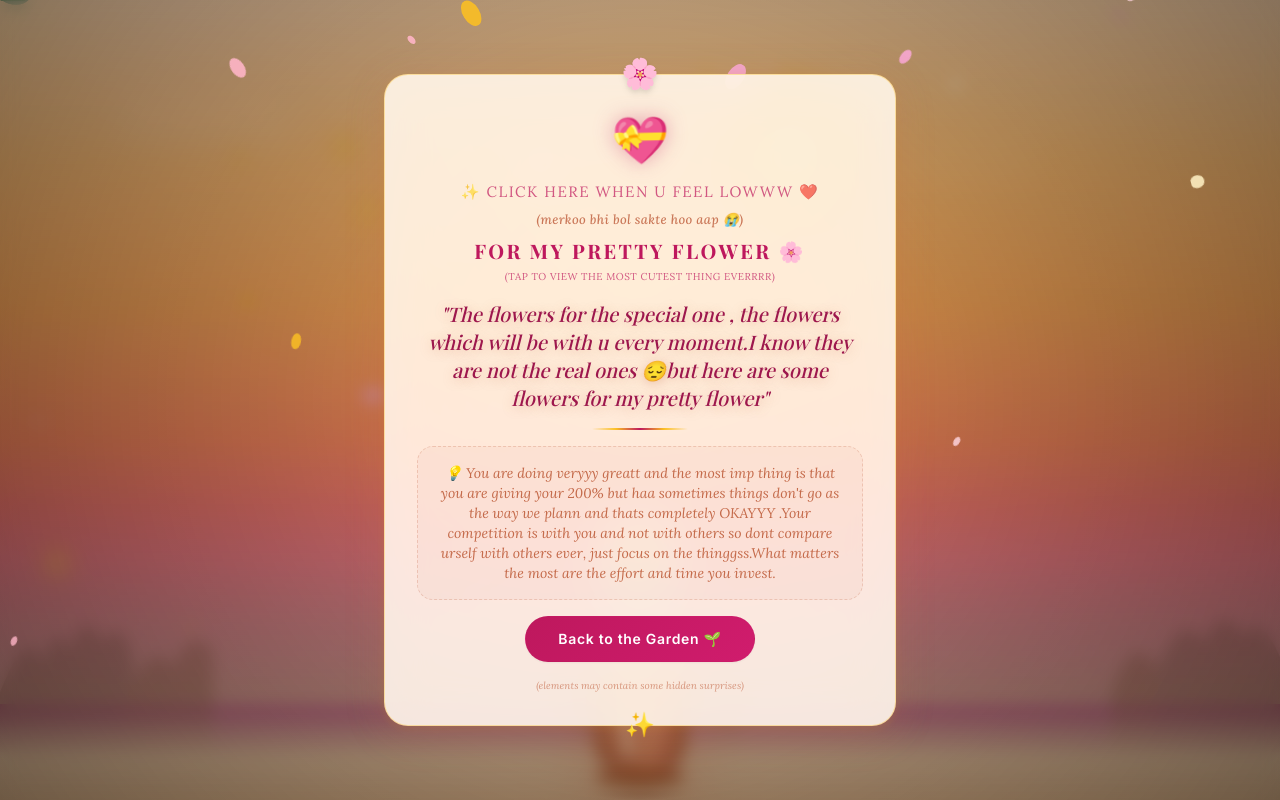
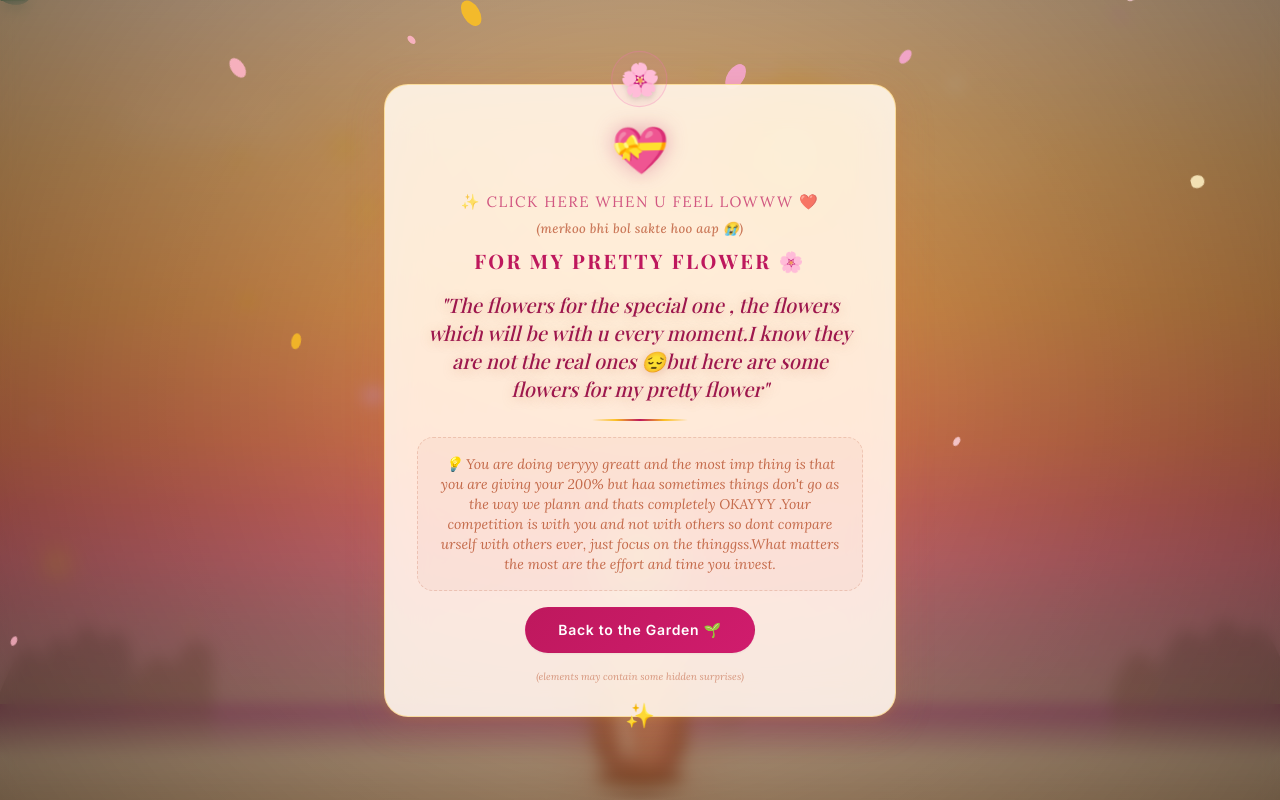
Before and after one commit to Hxrshrxthod/Flower, a React (Vite) app: page / in a window 1280 px wide. Both pictures are taken after a click on the element "🏺 touch me .. 😉". Built offline with nearby package versions, Linux system fonts and the light colour scheme; a web font is replaced by a local one.

Commit message:
Add animated pulsing sonar glow to top cherry blossom and remove text prompt

```diff
--- a/src/components/LoveMessageCard.jsx
+++ b/src/components/LoveMessageCard.jsx
@@ -98,14 +98,40 @@ export default function LoveMessageCard({
         >
           {/* Clickable Cherry Blossom Flower for Photo Pop-up */}
           <motion.div
-            onClick={() => setShowPhoto(true)}
-            className="absolute -top-5 left-1/2 text-3xl select-none filter drop-shadow-md cursor-pointer"
-            whileHover={{ scale: 1.25 }}
-            whileTap={{ scale: 0.95 }}
-            title="Click to view the most cutesttttt thinggg!"
-            style={{ x: '-50%', transformOrigin: 'center center' }}
+            className="absolute -top-6 left-1/2 cursor-pointer select-none"
+            style={{ x: '-50%', transformOrigin: 'center center', zIndex: 110 }}
           >
-            🌸
+            {/* Pulsing ring indicator (Sonar wave) */}
+            <motion.div
+              className="absolute rounded-full pointer-events-none"
+              style={{
+                width: 50,
+                height: 50,
+                left: -7,
+                top: -7,
+                border: '1.5px solid rgba(244, 114, 182, 0.6)',
+                background: 'rgba(244, 114, 182, 0.15)',
+              }}
+              animate={{ scale: [0.8, 1.6], opacity: [0.85, 0] }}
+              transition={{ duration: 2.2, repeat: Infinity, ease: 'easeOut' }}
+            />
+
+            {/* The Flower itself */}
+            <motion.div
+              onClick={() => setShowPhoto(true)}
+              className="text-3xl filter drop-shadow-md"
+              animate={{ scale: [1, 1.12, 1], rotate: [-6, 6, -6] }}
+              whileHover={{ scale: 1.28 }}
+              whileTap={{ scale: 0.95 }}
+              transition={{
+                scale: { duration: 2.2, repeat: Infinity, ease: 'easeInOut' },
+                rotate: { duration: 3.2, repeat: Infinity, ease: 'easeInOut' }
+              }}
+              title="Click to view the most cutesttttt thinggg!"
+              style={{ transformOrigin: 'center center' }}
+            >
+              🌸
+            </motion.div>
           </motion.div>
           <div className="absolute -bottom-4 left-1/2 -translate-x-1/2 text-2xl select-none">✨</div>
 
@@ -145,13 +171,8 @@ export default function LoveMessageCard({
           >
             For My Pretty Flower 🌸
           </h3>
-          <p
-            className="font-lora text-[10px] uppercase tracking-widest mb-4 cursor-pointer hover:opacity-100 transition-opacity"
-            style={{ color: '#BE185D', opacity: 0.7, letterSpacing: '0.05em' }}
-            onClick={() => setShowPhoto(true)}
-          >
-            (tap to view the most cutest thing everrrr)
-          </p>
+          {/* Spacer */}
+          <div className="mb-4" />
 
           {/* Main Message */}
           <p className="font-playfair text-lg md:text-xl italic leading-relaxed text-shadow-warm font-medium" style={{ color: '#9D174D' }}>
```
